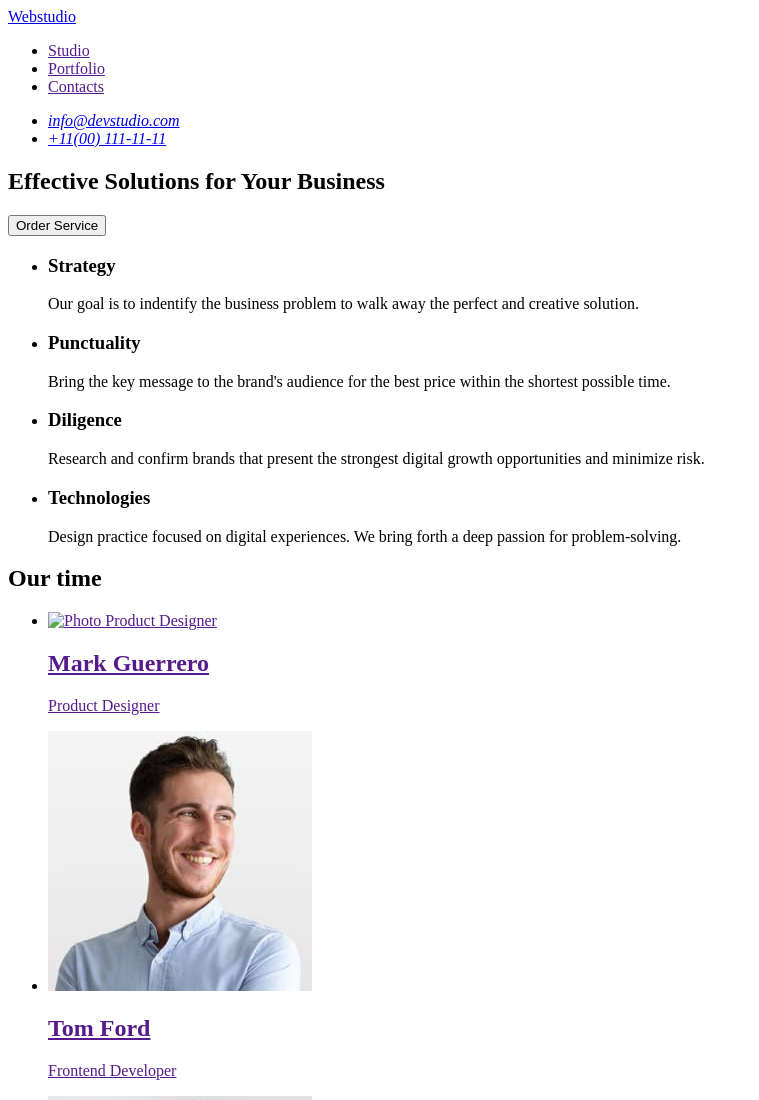
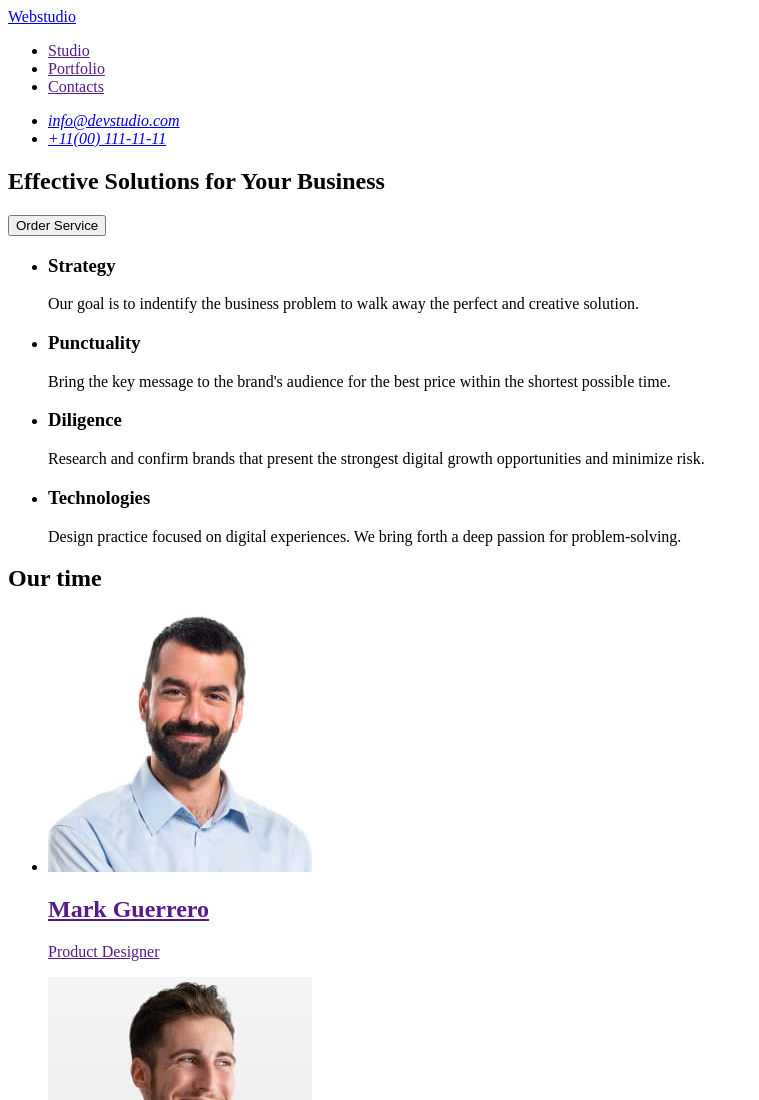
Before and after one commit to Anastasiia-Stefantsova/goit-markup-hw-01, a plain HTML site: page index.html in a window 1280 px wide. Shown: the top 1100 px of the page, without its empty margins (0-759 px from the left). Drawn offline with Linux system fonts and the light colour scheme; the site is published under a folder, as on GitHub Pages, so addresses that start at the root find nothing.

Commit message:
Update index.html

```diff
--- a/index.html
+++ b/index.html
@@ -71,7 +71,7 @@
           <li>
             <a href="">
               <img
-                src="/images/img-3.jpg"
+                src="./images/img-3.jpg"
                 alt="Photo Product Designer"
                 width="264"
                 height="260"
```
